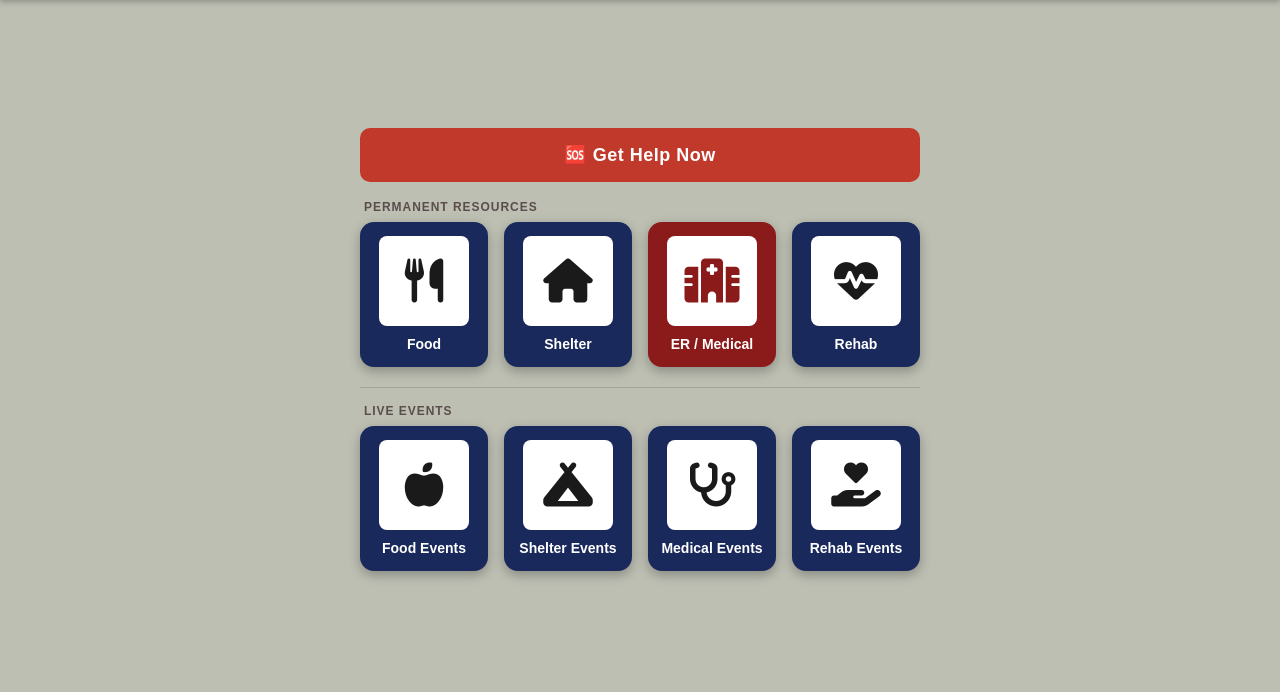
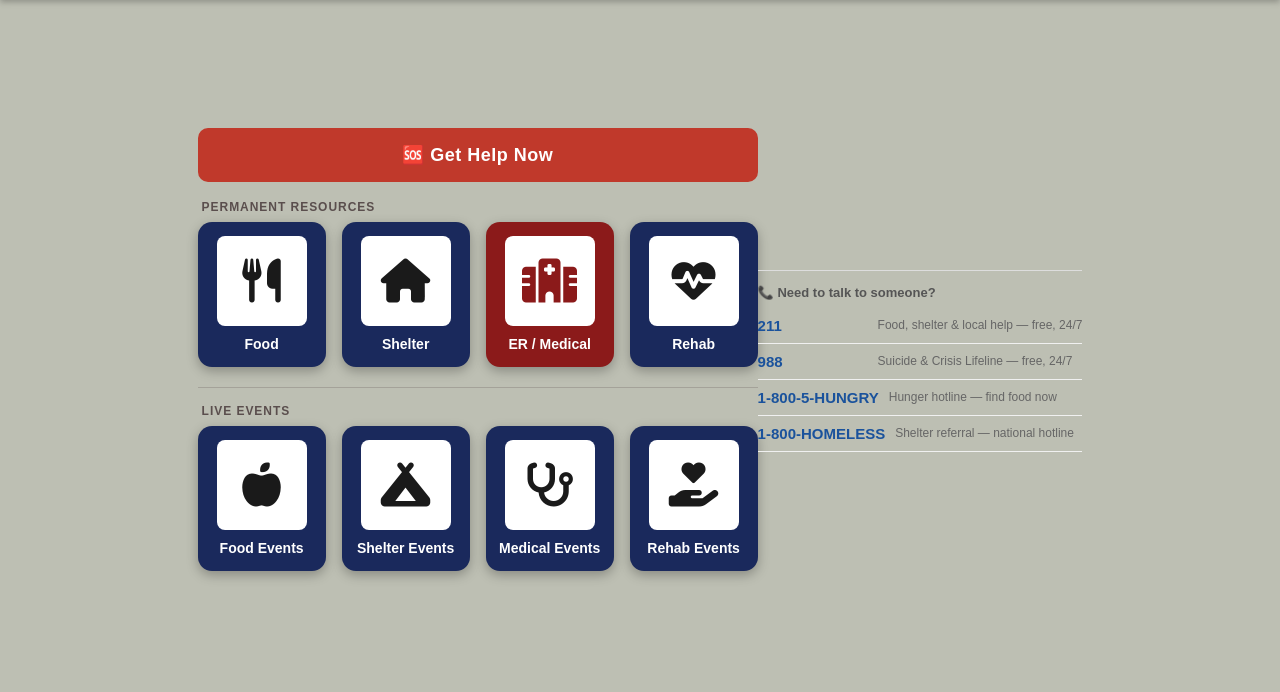
Before and after one commit to ShwetanshuC/survival-resources, a Django app: page / in a window 1280 px wide. Shown: the part 56-748 px from the top of the page. Run offline with Django 4.2, Linux system fonts and the light colour scheme.

Commit message:
Add crisis hotlines panel: 211, 988, hunger and homeless hotlines (v26)

```diff
--- a/map_app/static/map_app/css/style.css
+++ b/map_app/static/map_app/css/style.css
@@ -454,3 +454,44 @@ footer a { color: #b8d4f5; }
 }
 .emergency-btn:hover { background: #a93226; }
 .emergency-btn:focus-visible { outline: 3px solid #e74c3c; outline-offset: 2px; }
+
+/* ── Hotlines Panel ────────────────────────────────────────────────────────── */
+.hotlines-panel {
+    margin-top: 22px;
+    border-top: 1px solid #ddd;
+    padding-top: 14px;
+}
+.hotlines-title {
+    font-size: 13px;
+    font-weight: 600;
+    color: #555;
+    margin-bottom: 8px;
+}
+.hotline-row {
+    display: flex;
+    align-items: center;
+    gap: 10px;
+    padding: 9px 0;
+    border-bottom: 1px solid #f0f0f0;
+    text-decoration: none;
+    color: inherit;
+}
+.hotline-row:hover { background: #f9f9f9; }
+.hotline-num {
+    font-size: 15px;
+    font-weight: 700;
+    color: #1a529c;
+    min-width: 110px;
+}
+.hotline-desc {
+    font-size: 12px;
+    color: #666;
+}
+@media (prefers-color-scheme: dark) {
+    .hotlines-panel { border-top-color: #333; }
+    .hotlines-title { color: #aaa; }
+    .hotline-row { border-bottom-color: #2a2a2a; }
+    .hotline-row:hover { background: #1e1e1e; }
+    .hotline-num { color: #6ea8d6; }
+    .hotline-desc { color: #999; }
+}
--- a/map_app/templates/map_app/index.html
+++ b/map_app/templates/map_app/index.html
@@ -102,6 +102,26 @@
                 </div>
 
             </div>
+
+            <div class="hotlines-panel">
+                <div class="hotlines-title">📞 Need to talk to someone?</div>
+                <a href="tel:211" class="hotline-row">
+                    <span class="hotline-num">211</span>
+                    <span class="hotline-desc">Food, shelter &amp; local help — free, 24/7</span>
+                </a>
+                <a href="tel:988" class="hotline-row">
+                    <span class="hotline-num">988</span>
+                    <span class="hotline-desc">Suicide &amp; Crisis Lifeline — free, 24/7</span>
+                </a>
+                <a href="tel:18005HUNGRY" class="hotline-row">
+                    <span class="hotline-num">1-800-5-HUNGRY</span>
+                    <span class="hotline-desc">Hunger hotline — find food now</span>
+                </a>
+                <a href="tel:18004246847" class="hotline-row">
+                    <span class="hotline-num">1-800-HOMELESS</span>
+                    <span class="hotline-desc">Shelter referral — national hotline</span>
+                </a>
+            </div>
         </div>
 
         <footer>
@@ -140,6 +160,6 @@
 
     <script src="https://unpkg.com/leaflet@1.9.4/dist/leaflet.js"
             integrity="sha256-20nQCchB9co0qIjJZRGuk2/Z9VM+kNiyxNV1lvTlZBo=" crossorigin=""></script>
-    <script src="{% static 'map_app/js/script.js' %}?v=25"></script>
+    <script src="{% static 'map_app/js/script.js' %}?v=26"></script>
 </body>
 </html>
```
